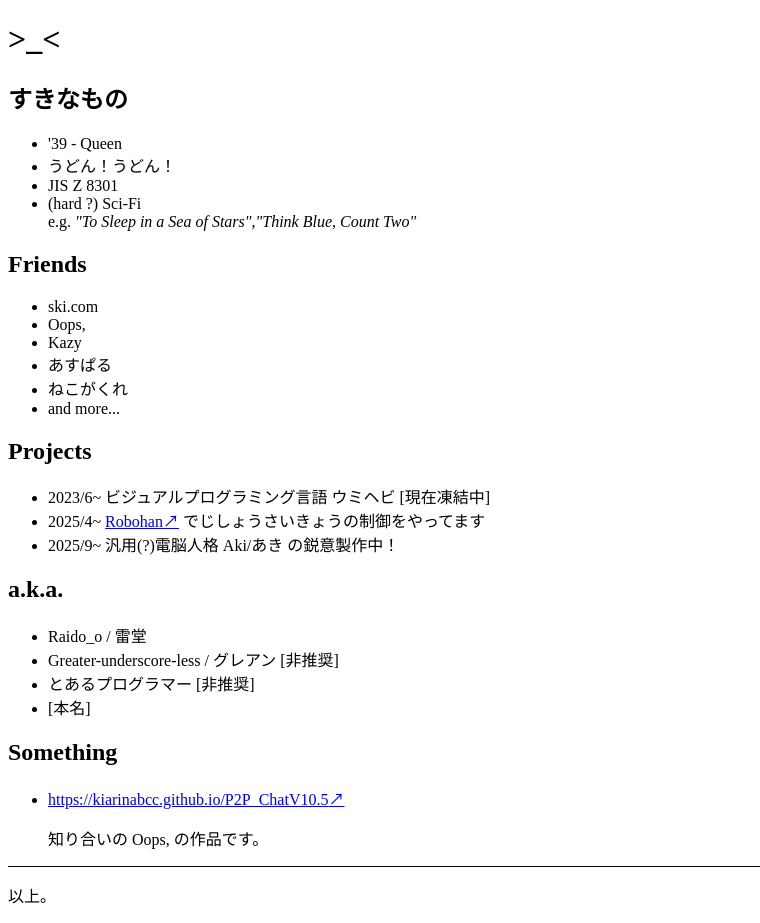
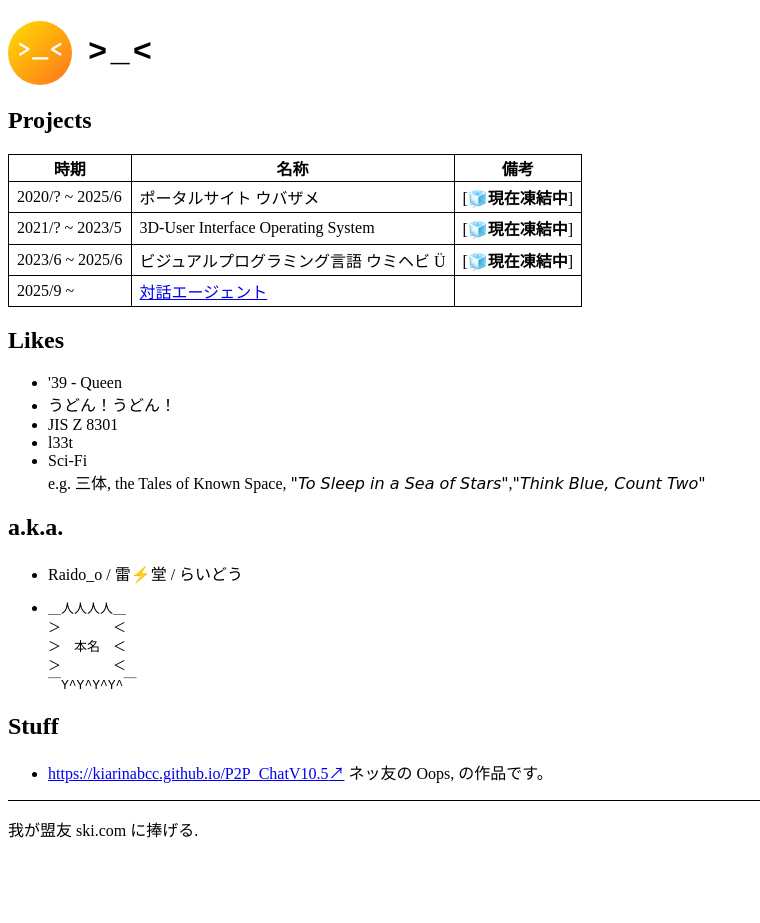
Before and after one commit to Raido-o/raidoo.pages.dev, a plain HTML site: page index.html in a window 1280 px wide. Shown: the whole page, without its empty margins (0-760 px from the left). After the commit the page ends 857 px from the top, so only its background shows below. Drawn offline with Linux system fonts and the light colour scheme.

Commit message:
[feat] ポートフォリオの加筆修正

```diff
--- a/index.html
+++ b/index.html
@@ -2,60 +2,88 @@
 <html lang='ja'>
 <head>
 	<meta charset='utf-8'>
-	<title>>_< の自己紹介</title>
+	<title>>_< 's Portfolio</title>
+	<link rel='icon' href='Raido_o.svg' type='image/svg+xml'>
 </head>
 <body>
 
 <style>
 a[target='_blank']::after { content: '↗'; }
+h1 {
+	font-family: 'Courier New', monospace;
+	letter-spacing: 0.1em;
+	img { height: 2em; margin-right: .5em; vertical-align: middle; }
+}
+table {
+	border-collapse: collapse;
+	th, td { border: solid 1px black; }
+	td { padding: .2em .5em; }
+}
 footer { border-top: 1px solid black; }
+i { font-family: cursive; }
 </style>
 
-<h1>&gt;_&lt;</h1>
+<h1><img src='Raido_o.svg' alt=''>&gt;_&lt;</h1>
 
-<h2>すきなもの</h2>
+<h2>Projects</h2>
+<table>
+	<tr>
+		<th>時期</th>
+		<th>名称</th>
+		<th>備考</th>
+	</tr>
+	<tr>
+		<td>2020/? ~ 2025/6</td>
+		<td>ポータルサイト ウバザメ </td>
+		<td>[<strong>🧊現在凍結中</strong>]</td>
+	</tr>
+	<tr>
+		<td>2021/? ~ 2023/5</td>
+		<td>3D-User Interface Operating System</td>
+		<td>[<strong>🧊現在凍結中</strong>]</td>
+	</tr>
+	<tr>
+		<td>2023/6 ~ 2025/6</td>
+		<td>ビジュアルプログラミング言語 ウミヘビ Ü</td>
+		<td>[<strong>🧊現在凍結中</strong>]</td>
+	</tr>
+	<tr>
+		<td>2025/9 ~</td>
+		<td><a href='Agent/'>対話エージェント</a></td>
+		<td></td>
+	</tr>
+</table>
+
+<h2>Likes</h2>
 <ul>
 	<li>'39 - Queen</li>
 	<li>うどん！うどん！</li>
 	<li>JIS Z 8301</li>
-	<li>(hard ?) Sci-Fi<br>e.g. <i>"To Sleep in a Sea of Stars"</i>,<i>"Think Blue, Count Two"</i></li>
-</ul>
-
-<h2>Friends</h2>
-<ul>
-	<li>ski.com</li>
-	<li>Oops,</li>
-	<li>Kazy</li>
-	<li>あすぱる</li>
-	<li>ねこがくれ</li>
-	<li>and more...</li>
-</ul>
-
-<h2>Projects</h2>
-<ul>
-	<li>2023/6~ ビジュアルプログラミング言語 ウミヘビ [現在凍結中]</li>
-	<li>2025/4~ <a href='https://www.robohan.net' target='_blank'>Robohan</a> でじしょうさいきょうの制御をやってます</li>
-	<li>2025/9~ 汎用(?)電脳人格 Aki/あき の鋭意製作中！</li>
+	<li>l33t</li>
+	<li>Sci-Fi<br>e.g. 三体, the Tales of Known Space, <i>"To Sleep in a Sea of Stars"</i>,<i>"Think Blue, Count Two"</i></li>
 </ul>
 
 <h2>a.k.a.</h2>
 <ul>
-	<li>Raido_o / 雷堂</li>
-	<li>Greater-underscore-less / グレアン [非推奨]</li>
-	<li>とあるプログラマー [非推奨]</li>
-	<li>[本名]</li>
+	<li>Raido_o / 雷⚡堂 / らいどう</li>
+	<li><pre>＿人人人人＿
+＞　　　　＜
+＞　本名　＜
+＞　　　　＜
+￣Y^Y^Y^Y^￣</pre></li>
 </ul>
 
-<h2>Something</h2>
+<h2>Stuff</h2>
 <ul>
 	<li>
-		<a href='https://kiarinabcc.github.io/P2P_ChatV10.5' target='_blank'>https://kiarinabcc.github.io/P2P_ChatV10.5</a>
-		<p>知り合いの Oops, の作品です。</p>
+		<p>
+			<a href='https://kiarinabcc.github.io/P2P_ChatV10.5' target='_blank'>https://kiarinabcc.github.io/P2P_ChatV10.5</a>
+			ネッ友の Oops, の作品です。</p>
 	</li>
 </ul>
 
 <footer>
-	<p>以上。</p>
+	<p>我が盟友 ski.com に捧げる.</p>
 </footer>
 
 </body>
```
Also changed, not shown: Raido_o.svg (added).
